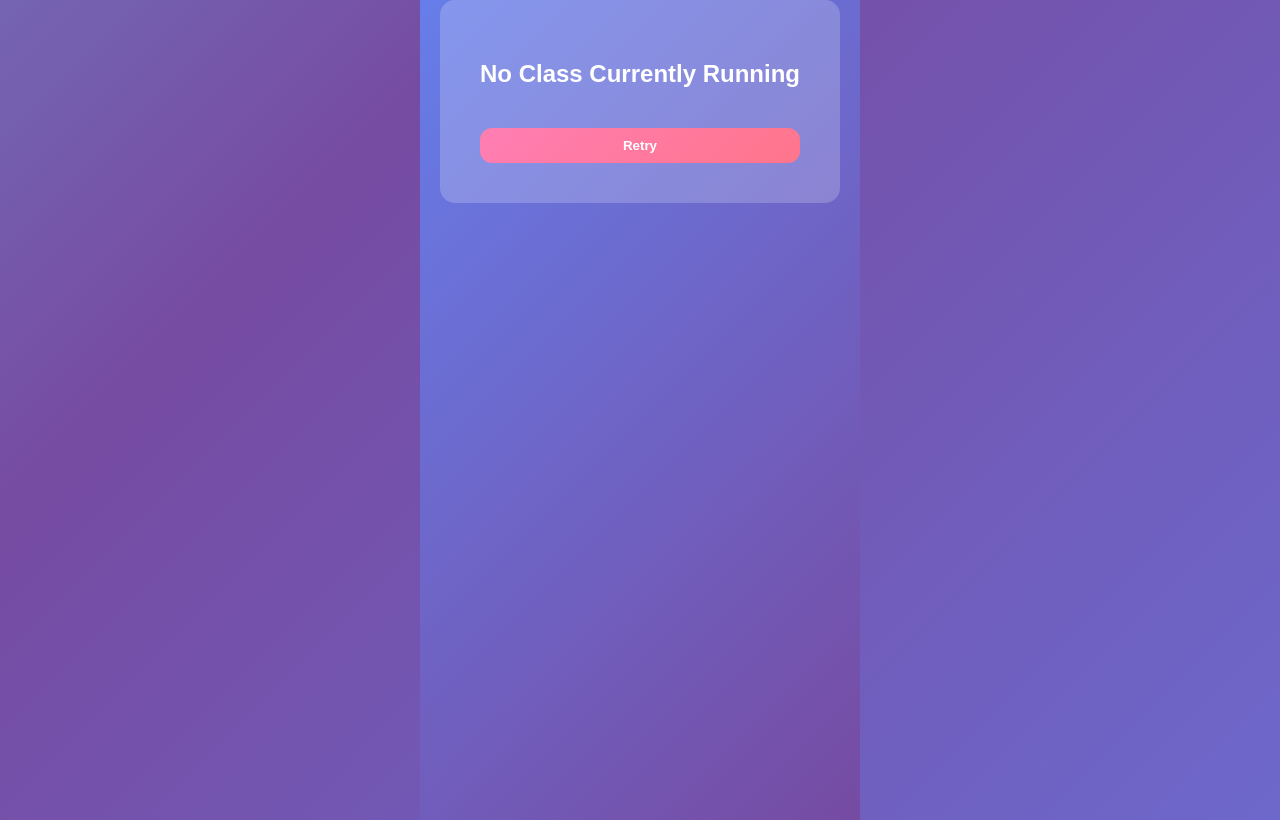
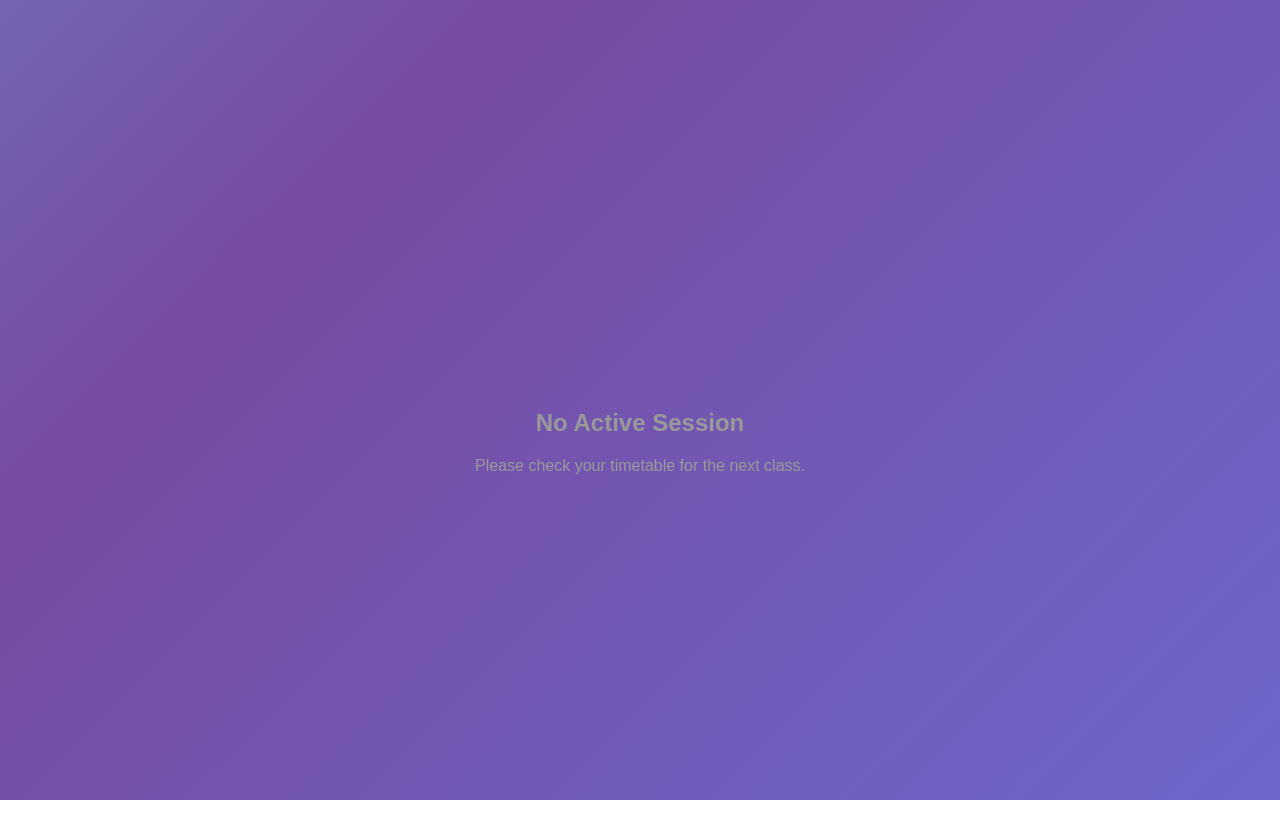
Before and after one commit to Hema-GK/smart-attendance-frontend, a React app: page /student/mark-attendance in a window 1280 px wide. Built offline with nearby package versions, Linux system fonts and the light colour scheme; no server answers; the HTML template or start-up script is replaced by a standard one.

Commit message:
Successfull

```diff
--- a/src/pages/MarkAttendance.jsx
+++ b/src/pages/MarkAttendance.jsx
@@ -1,249 +1,140 @@
-// import { useState, useEffect } from "react"
-// import FaceCapture from "../components/FaceCapture"
-// import API from "../api/api"
+import { useState, useEffect } from "react";
+import API from "../api/api";
+import FaceCapture from "../components/FaceCapture";
 
-// export default function MarkAttendance() {
-
-// const [currentClass, setCurrentClass] = useState(null)
-// const [loading, setLoading] = useState(true)
-
-// useEffect(()=>{
-
-// API.get("/timetable/current-class")
-// .then(res=>{
-
-// if(res.data.status === "Class Active"){
-// setCurrentClass(res.data.class)
-// }
-
-// setLoading(false)
-
-// })
-// .catch(err=>{
-// console.log(err)
-// setLoading(false)
-// })
-
-// },[])
-
-
-// /* ---------------- LOADING SCREEN ---------------- */
-
-// if(loading){
-
-// return(
-
-// <div style={{
-// display:"flex",
-// justifyContent:"center",
-// alignItems:"center",
-// height:"100vh",
-// background:"linear-gradient(135deg,#667eea,#764ba2)"
-// }}>
-
-// <h2 style={{color:"white"}}>Checking Current Class...</h2>
-
-// </div>
-
-// )
-
-// }
-
-
-// /* ---------------- NO CLASS ---------------- */
-
-// if(!currentClass){
-
-// return(
-
-// <div style={{
-// display:"flex",
-// justifyContent:"center",
-// alignItems:"center",
-// height:"100vh",
-// background:"linear-gradient(135deg,#667eea,#764ba2)"
-// }}>
-
-// <div style={{
-// background:"rgba(255,255,255,0.15)",
-// backdropFilter:"blur(10px)",
-// padding:"40px",
-// borderRadius:"15px",
-// color:"white",
-// textAlign:"center",
-// boxShadow:"0 10px 30px rgba(0,0,0,0.3)"
-// }}>
-
-// <h2>No Class Currently Running</h2>
-// <p>Please try again during class time.</p>
-
-// </div>
-
-// </div>
-
-// )
-
-// }
-
-
-// /* ---------------- MAIN PAGE ---------------- */
-
-// return(
-
-// <div style={{
-// minHeight:"100vh",
-// background:"linear-gradient(135deg,#667eea,#764ba2)",
-// display:"flex",
-// justifyContent:"center",
-// alignItems:"center",
-// flexDirection:"column"
-// }}>
-
-// {/* CURRENT CLASS CARD */}
-
-// <div style={{
-// background:"rgba(255,255,255,0.15)",
-// backdropFilter:"blur(12px)",
-// padding:"30px",
-// borderRadius:"15px",
-// color:"white",
-// textAlign:"center",
-// boxShadow:"0 10px 30px rgba(0,0,0,0.3)",
-// marginBottom:"30px",
-// width:"350px"
-// }}>
-
-// <h2>Current Class</h2>
-
-// <p><b>Subject:</b> {currentClass.subject}</p>
-// <p><b>Section:</b> {currentClass.section}</p>
-// <p><b>Semester:</b> {currentClass.semester}</p>
-// <p><b>Room:</b> {currentClass.classroom}</p>
-
-// </div>
-
-
-// {/* FACE ATTENDANCE */}
-
-// <FaceCapture currentClass={currentClass}/>
-
-// </div>
-
-// )
-
-// }
-
-import { useState, useEffect } from "react";
-import FaceCapture from "../components/FaceCapture";
-import API from "../api/api";
-
-// --- HAVERSINE FORMULA: Calculates real-world distance in meters ---
+// Haversine formula to calculate distance in meters
 const calculateDistance = (lat1, lon1, lat2, lon2) => {
-  const R = 6371000; // Earth's radius in meters
-  const dLat = (lat2 - lat1) * (Math.PI / 180);
-  const dLon = (lon2 - lon1) * (Math.PI / 180);
-  const a =
-    Math.sin(dLat / 2) * Math.sin(dLat / 2) +
-    Math.cos(lat1 * (Math.PI / 180)) * Math.cos(lat2 * (Math.PI / 180)) * Math.sin(dLon / 2) * Math.sin(dLon / 2);
-  const c = 2 * Math.atan2(Math.sqrt(a), Math.sqrt(1 - a));
-  return R * c;
+  const R = 6371e3;
+  const φ1 = (lat1 * Math.PI) / 180;
+  const φ2 = (lat2 * Math.PI) / 180;
+  const Δφ = ((lat2 - lat1) * Math.PI) / 180;
+  const Δλ = ((lon2 - lon1) * Math.PI) / 180;
+  const a = Math.sin(Δφ / 2) ** 2 + Math.cos(φ1) * Math.cos(φ2) * Math.sin(Δλ / 2) ** 2;
+  return Math.round(R * 2 * Math.atan2(Math.sqrt(a), Math.sqrt(1 - a)));
 };
 
 export default function MarkAttendance() {
   const [currentClass, setCurrentClass] = useState(null);
+  const [distance, setDistance] = useState(null);
+  const [inRange, setInRange] = useState(false);
+  const [timeLeft, setTimeLeft] = useState(null);
   const [loading, setLoading] = useState(true);
-  const [distance, setDistance] = useState(null);
-  const [isInRange, setIsInRange] = useState(false);
 
-  // COORDINATES: Center of your room from your GPS logs
-  const roomCenter = { lat: 12.51635, lon: 76.88126 };
-  const ALLOWED_RADIUS = 10.0; // 5 meters
-
+  // Fetch Class Data
   useEffect(() => {
     const fetchClass = async () => {
       try {
         const res = await API.get("/timetable/current-class");
-        if (res.data.status === "Class Active") {
+        if (res.data.class) {
           setCurrentClass(res.data.class);
+          setTimeLeft(res.data.class.minutes_left);
         }
       } catch (err) {
-        console.error("Error fetching class:", err);
+        console.error("API Error:", err);
       } finally {
         setLoading(false);
       }
     };
     fetchClass();
+  }, []);
 
-    // LIVE TRACKING: Watch position for real-time distance updates
+  // Local Countdown Timer logic
+  useEffect(() => {
+    if (timeLeft === null || timeLeft <= 0) return;
+    const timer = setInterval(() => {
+      setTimeLeft((prev) => (prev > 0 ? prev - 1 : 0));
+    }, 60000);
+    return () => clearInterval(timer);
+  }, [timeLeft]);
+
+  // Location Tracking logic
+  useEffect(() => {
+    if (!currentClass || currentClass.is_lunch || !currentClass.location_polygon) return;
+
+    const poly = typeof currentClass.location_polygon === "string"
+      ? JSON.parse(currentClass.location_polygon)
+      : currentClass.location_polygon;
+
+    const [targetLat, targetLon] = poly[0];
+
     const watchId = navigator.geolocation.watchPosition(
       (pos) => {
-        const d = calculateDistance(
-          pos.coords.latitude,
-          pos.coords.longitude,
-          roomCenter.lat,
-          roomCenter.lon
-        );
-        setDistance(d.toFixed(2));
-        setIsInRange(d <= ALLOWED_RADIUS);
+        const dist = calculateDistance(pos.coords.latitude, pos.coords.longitude, targetLat, targetLon);
+        setDistance(dist);
+        setInRange(dist <= 15); // Sync with 15m backend radius
       },
       (err) => console.error("GPS Error:", err),
-      { enableHighAccuracy: true, maximumAge: 0, timeout: 5000 }
+      { enableHighAccuracy: true }
     );
 
     return () => navigator.geolocation.clearWatch(watchId);
-  }, []);
+  }, [currentClass]);
 
-  const pageStyle = {
-    minHeight: "100vh",
-    background: "linear-gradient(135deg, #667eea, #764ba2)",
-    display: "flex",
-    flexDirection: "column",
-    alignItems: "center",
-    padding: "20px",
-    fontFamily: "Arial, sans-serif"
-  };
-
-  if (loading) return <div style={pageStyle}><h2 style={{ color: "white" }}>Checking Class...</h2></div>;
-
-  if (!currentClass) {
-    return (
-      <div style={pageStyle}>
-        <div style={{ background: "rgba(255,255,255,0.2)", padding: "40px", borderRadius: "15px", textAlign: "center", color: "white" }}>
-          <h2>No Class Currently Running</h2>
-          <button onClick={() => window.location.reload()} style={{ marginTop: "20px", padding: "10px 20px" }}>Retry</button>
-        </div>
-      </div>
-    );
-  }
+  if (loading) return <div style={styles.center}>Loading Session...</div>;
 
   return (
-    <div style={pageStyle}>
-      {/* 1. Class Information Card */}
-      <div style={{ background: "rgba(255,255,255,0.2)", padding: "20px", borderRadius: "15px", color: "white", textAlign: "center", marginBottom: "20px", width: "350px" }}>
-        <h2>{currentClass.subject}</h2>
-        <p><b>Room:</b> {currentClass.classroom}</p>
-      </div>
+    <div style={styles.container}>
+      {currentClass ? (
+        <>
+          {/* Header Section */}
+          <div style={currentClass.is_lunch ? styles.lunchHeader : styles.headerCard}>
+            <h2 style={styles.subject}>{currentClass.subject}</h2>
+            <p style={styles.room}>
+              {currentClass.is_lunch ? "Time for a break!" : `Room: ${currentClass.classroom}`}
+            </p>
+            <div style={styles.timerBadge}>
+              ⏱️ {timeLeft} mins remaining
+            </div>
+          </div>
 
-      {/* 2. LIVE DISTANCE RADAR UI */}
-      <div style={{
-          background: isInRange ? "rgba(76, 175, 80, 0.4)" : "rgba(244, 67, 54, 0.4)",
-          padding: "20px", borderRadius: "15px", color: "white", textAlign: "center", marginBottom: "30px", width: "350px", border: "1px solid white"
-      }}>
-        <h3>Distance Radar</h3>
-        <p style={{ fontSize: "28px", fontWeight: "bold", margin: "10px 0" }}>
-            {distance ? `${distance}m` : "Locating..."}
-        </p>
-        <p style={{ fontSize: "18px" }}>{isInRange ? "✅ You are in Range" : "❌ Walk closer to Room"}</p>
-      </div>
+          {currentClass.is_lunch ? (
+            /* Lunch UI */
+            <div style={styles.lunchBox}>
+              <span style={{ fontSize: "50px" }}>🍛</span>
+              <h3>Lunch Break</h3>
+              <p>The system is currently on break. Verification is paused.</p>
+            </div>
+          ) : (
+            /* Attendance UI */
+            <>
+              <div style={inRange ? styles.radarSuccess : styles.radarWarning}>
+                <p style={styles.radarTitle}>Distance Radar</p>
+                <h1 style={styles.distanceText}>{distance !== null ? `${distance}m` : "Locating..."}</h1>
+                <p>{inRange ? "✅ You are in Range" : "❌ Walk closer to Room"}</p>
+              </div>
 
-      {/* 3. FACE CAPTURE SECTION */}
-      {isInRange ? (
-        <FaceCapture currentClass={currentClass} />
+              {inRange ? (
+                <FaceCapture currentClass={currentClass} />
+              ) : (
+                <div style={styles.infoBox}>
+                  Face verification is disabled until you are inside the classroom boundary.
+                </div>
+              )}
+            </>
+          )}
+        </>
       ) : (
-        <div style={{ color: "white", textAlign: "center", opacity: 0.8, background: "rgba(0,0,0,0.2)", padding: "15px", borderRadius: "10px" }}>
-          <p>Face verification is disabled until you are inside the classroom boundary.</p>
+        <div style={styles.noClass}>
+          <h2>No Active Session</h2>
+          <p>Please check your timetable for the next class.</p>
         </div>
       )}
     </div>
   );
 }
+
+const styles = {
+  container: { padding: "20px", maxWidth: "450px", margin: "0 auto", textAlign: "center" },
+  headerCard: { background: "linear-gradient(135deg, #667eea, #764ba2)", color: "white", padding: "20px", borderRadius: "15px", marginBottom: "20px" },
+  lunchHeader: { background: "linear-gradient(135deg, #f6d365, #fda085)", color: "#5d4037", padding: "20px", borderRadius: "15px", marginBottom: "20px" },
+  subject: { margin: 0, fontSize: "22px" },
+  room: { margin: "5px 0", opacity: 0.9 },
+  timerBadge: { background: "rgba(0,0,0,0.2)", display: "inline-block", padding: "5px 12px", borderRadius: "20px", fontSize: "12px", marginTop: "10px" },
+  radarSuccess: { background: "#e8f5e9", border: "2px solid #4CAF50", padding: "20px", borderRadius: "15px", color: "#2e7d32", marginBottom: "20px" },
+  radarWarning: { background: "#ffebee", border: "2px solid #f44336", padding: "20px", borderRadius: "15px", color: "#c62828", marginBottom: "20px" },
+  distanceText: { fontSize: "48px", margin: "10px 0" },
+  lunchBox: { padding: "40px 20px", background: "#fffde7", borderRadius: "15px", border: "2px dashed #fbc02d" },
+  infoBox: { background: "#5c6bc0", color: "white", padding: "15px", borderRadius: "10px", fontSize: "14px" },
+  center: { display: "flex", justifyContent: "center", alignItems: "center", height: "100vh" },
+  noClass: { marginTop: "100px", color: "#999" }
+};
```
